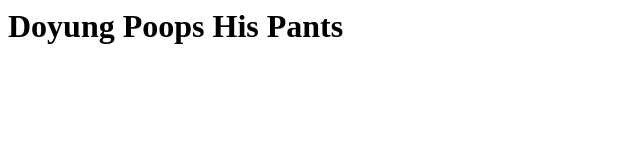
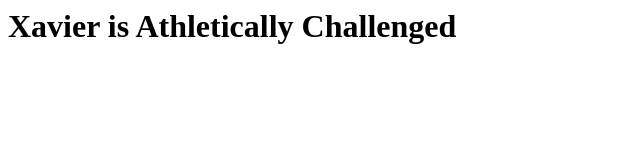
Before and after one commit to KatarinaRolf/katarinarolf.github.io, a plain HTML site: page index.html in a window 1280 px wide. Shown: the whole page, without its empty margins (0-640 px from the left). Drawn offline with Linux system fonts and the light colour scheme.

Commit message:
Second attempt

```diff
--- a/index.html
+++ b/index.html
@@ -1,6 +1,6 @@
 <html lang="en">
 	<head>
-		<h1>Doyung Poops His Pants</h1>
+		<h1>Xavier is Athletically Challenged</h1>
 	</head>
 	<body>
 
```
